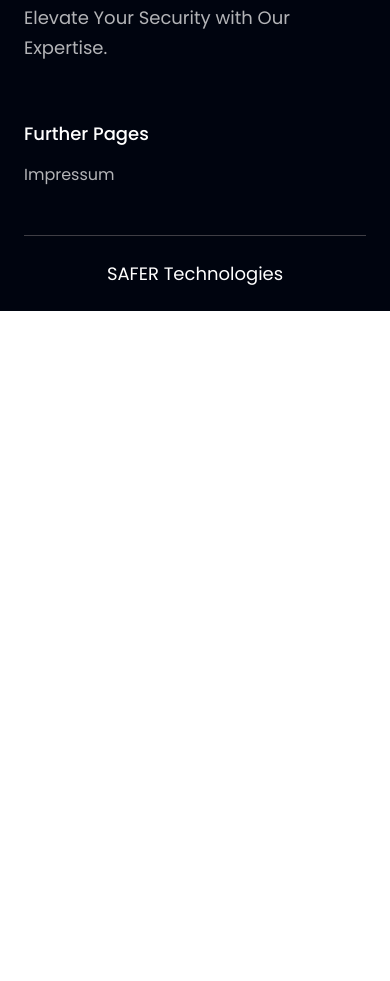
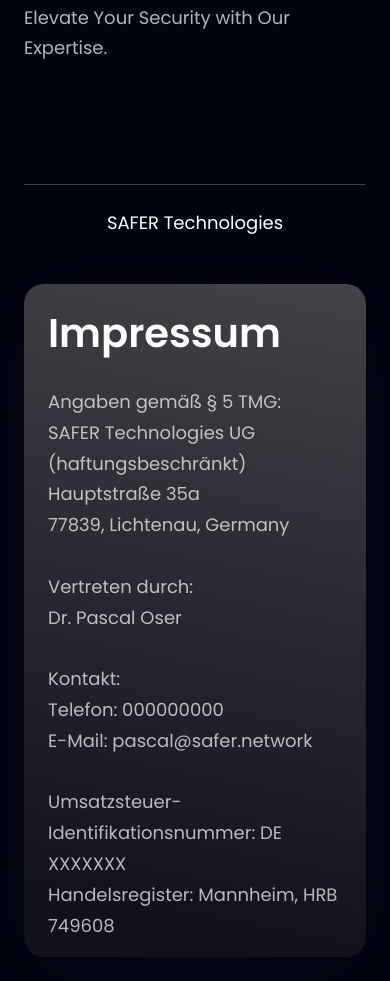
Before and after one commit to IoT-junkrat/iot-junkrat.github.io, a React (Vite) app: page / in a window 390 px wide. Shown: the part 5409-6390 px from the top of the page. Before the commit the page ends 5720 px from the top, so only its background shows below. Built offline with nearby package versions, Linux system fonts and the light colour scheme.

Commit message:
impressum

```diff
--- a/src/App.jsx
+++ b/src/App.jsx
@@ -7,7 +7,8 @@ import {
   Navbar,
   Stats,
   Footer,
-  Testimonials
+  Testimonials,
+  Impressum
 } from './components'
 import styles from './style'
 import uparrowimg from "./assets/uparrow.png";
@@ -52,9 +53,10 @@ const App = () => {
           <Stats/>
           <Business/>
           <Billing/>
-	  <Testimonials/>
+          <Testimonials/>
           <CTA/>
           <Footer/>
+          <Impressum/>
         </div>
       </div>
     </div>
--- a/src/components/Stats.jsx
+++ b/src/components/Stats.jsx
@@ -4,7 +4,7 @@ import styles from '../style'
 
 const Stats = () => {
   return (
-    <section className={`${styles.flexCenter} flex-row flex-wrap sm:mb-20 mb-6`}>
+    <section id='stats' className={`${styles.flexCenter} flex-row flex-wrap sm:mb-20 mb-6`}>
       {stats.map((stat) => (
         <div key={stat.id} className={`flex-1 flex justify-start items-center flex-row m-3`}>
           <h4 className='font-poppins font-semibold xs:text-[40px] text-[30px] xs:leading-[53px] leading-[43px] text-white'>{stat.value}</h4>
--- /dev/null
+++ b/src/components/impressum.jsx
@@ -0,0 +1,30 @@
+import React from 'react'
+import styles from '../style'
+
+const impressum = () => {
+  return (
+    <section id='impressum' className={`${styles.flexCenter} ${styles.marginY} ${styles.padding} sm:flex-row flex-col bg-black-gradient-2 rounded-[20px] box-shadow`}>
+      <div className='flex-1 flex flex-col'>
+        <h3 className={styles.heading2}>Impressum</h3>
+        <p className={`${styles.paragraph} max-w-[470px] mt-5`}>
+          Angaben gemäß § 5 TMG: <br/>
+          SAFER Technologies UG (haftungsbeschränkt)<br/>
+          Hauptstraße 35a<br/>
+          77839, Lichtenau, Germany <br/><br/>
+
+          Vertreten durch:  <br/>
+          Dr. Pascal Oser<br/><br/>
+
+          Kontakt: <br/>
+          Telefon: 000000000<br/>
+          E-Mail: pascal@safer.network<br/><br/>
+
+          Umsatzsteuer-Identifikationsnummer: DE XXXXXXX<br/>
+          Handelsregister: Mannheim, HRB 749608<br/>
+        </p>
+      </div>
+    </section>
+  )
+}
+
+export default impressum
--- a/src/components/index.js
+++ b/src/components/index.js
@@ -8,6 +8,7 @@ import Navbar from './Navbar'
 import Stats from './Stats'
 import Footer from './Footer'
 import Testimonials from './Testimonials'
+import Impressum from './Impressum'
 
 export {
     Billing,
@@ -19,5 +20,6 @@ export {
     Navbar,
     Stats,
     Testimonials,
-    Footer
+    Footer,
+    Impressum
 }
--- a/src/constants/index.js
+++ b/src/constants/index.js
@@ -39,6 +39,10 @@ export const navLinks = [
   {
     id: "contact",
     title: "Contact",
+  },
+  {
+    id: "impressum",
+    title: "Impressum",
   },
 ];
 
@@ -106,11 +110,11 @@ export const stats = [
 
 export const footerLinks = [
   {
-    title: "Further Pages",
+    title: "",
     links: [
       {
-        name: "Impressum",
-        link: "https://www.safer.network/impressum/",
+        name: "",
+        link: ""
       },
     ],
   },
```
Also changed, not shown: 1 other file (tests, documents, lock files or other folders).
